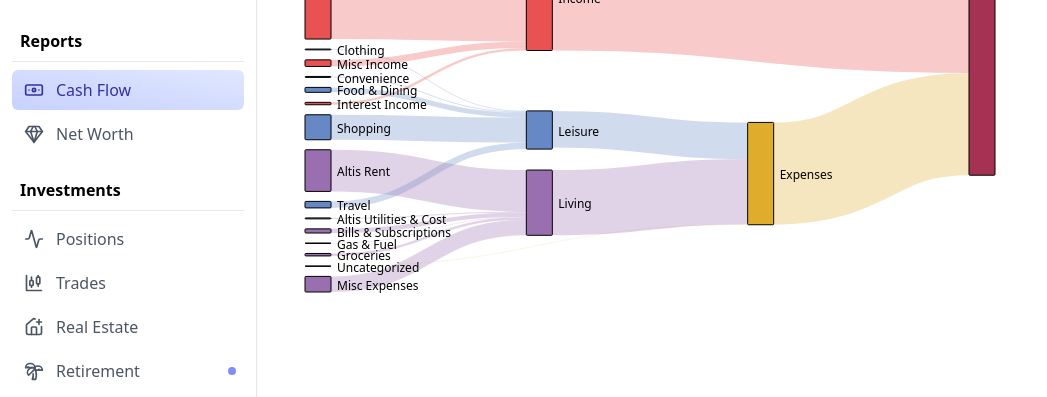
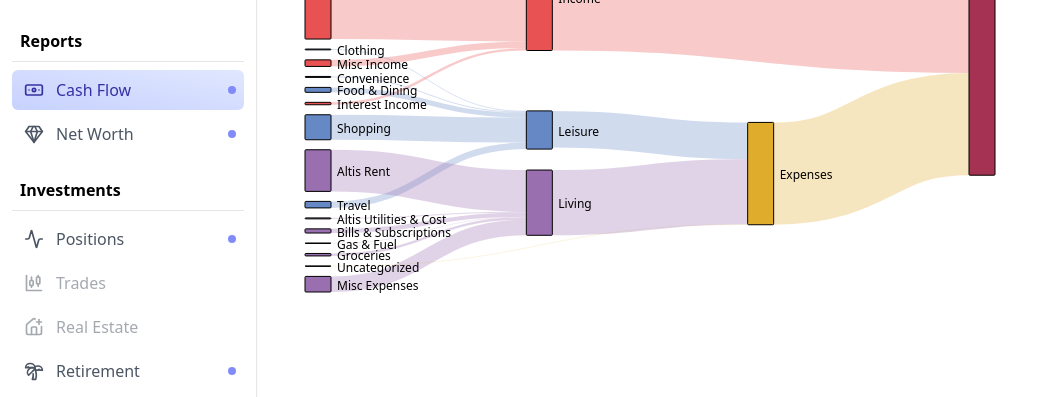
Before and after one commit to asburywg/portfolio-ui, a React (Create React App) app: page / in a window 1280 px wide. Shown: the part 191-588 px from the top of the page, without its empty margins (0-1047 px from the left). Built offline with nearby package versions, Linux system fonts and the light colour scheme; what axios-cache-interceptor would draw is missing.

Commit message:
disable tab

```diff
--- a/src/App.js
+++ b/src/App.js
@@ -41,14 +41,14 @@ function App() {
           <SidebarItem icon={Table} text="Transactions" alert />
 
           <SidebarGroup title="Reports">
-            <SidebarItem icon={Banknote} text="Cash Flow" />
-            <SidebarItem icon={Gem} text="Net Worth" />
+            <SidebarItem icon={Banknote} text="Cash Flow" alert />
+            <SidebarItem icon={Gem} text="Net Worth" alert />
           </SidebarGroup>
 
           <SidebarGroup title="Investments">
-            <SidebarItem icon={Activity} text="Positions" />
-            <SidebarItem icon={CandlestickChart} text="Trades" />
-            <SidebarItem icon={HousePlus} text="Real Estate" />
+            <SidebarItem icon={Activity} text="Positions" alert />
+            <SidebarItem icon={CandlestickChart} text="Trades" disabled />
+            <SidebarItem icon={HousePlus} text="Real Estate" disabled />
             <SidebarItem icon={TreePalm} text="Retirement" alert />
           </SidebarGroup>
 
--- a/src/layout/Sidebar.js
+++ b/src/layout/Sidebar.js
@@ -18,7 +18,7 @@ export default function Sidebar({ children, setActiveItem, activeItem }) {
                         {/* <span className={`font-bold overflow-hidden ${expanded ? "w-44 ml-3" : "w-0"}`}>Portfolio UI</span> */}
                     </div>
 
-                   <SidebarContext.Provider value={{ expanded, setActiveItem, activeItem }}>
+                    <SidebarContext.Provider value={{ expanded, setActiveItem, activeItem }}>
                         <ul className="flex-1 px-3">{children.filter(child => !child.props.bottom)}</ul>
                         <hr className="my-1" />
                         <ul className="flex-none px-3 my-1">{children.filter(child => child.props.bottom)}</ul>
@@ -46,16 +46,18 @@ export function SidebarGroup({ title, children }) {
     );
 }
 
-export function SidebarItem({ icon: Icon, text, alert }) {
+export function SidebarItem({ icon: Icon, text, alert, disabled }) {
     const { expanded, activeItem, setActiveItem } = useContext(SidebarContext);
 
     return (
-        <li className={`relative flex items-center py-2 px-3 my-1 font-medium rounded-md cursor-pointer transition-colors group ${activeItem === text ? "bg-gradient-to-tr from-indigo-200 to-indigo-100 text-indigo-800" : "hover:bg-indigo-50 text-gray-600"}`}
-            onClick={() => setActiveItem(text)}>
+        <li className={`relative flex items-center py-2 px-3 my-1 font-medium rounded-md  transition-colors group
+                        ${disabled ? "cursor-not-allowed opacity-50" : "cursor-pointer"}
+                        ${activeItem === text ? "bg-gradient-to-tr from-indigo-200 to-indigo-100 text-indigo-800" : "hover:bg-indigo-50 text-gray-600"}`}
+            onClick={() => !disabled && setActiveItem(text)}>
             <Icon size={20} />
             <span className={`overflow-hidden ${expanded ? "w-44 ml-3" : "w-0 h-6"}`}>{text}</span>
             {alert && (
-                <div className={`absolute right-2 w-2 h-2 rounded bg-indigo-400 ${expanded ? "" : "top-2"}`}/>
+                <div className={`absolute right-2 w-2 h-2 rounded bg-indigo-400 ${expanded ? "" : "top-2"}`} />
             )}
 
             {!expanded && (
```
